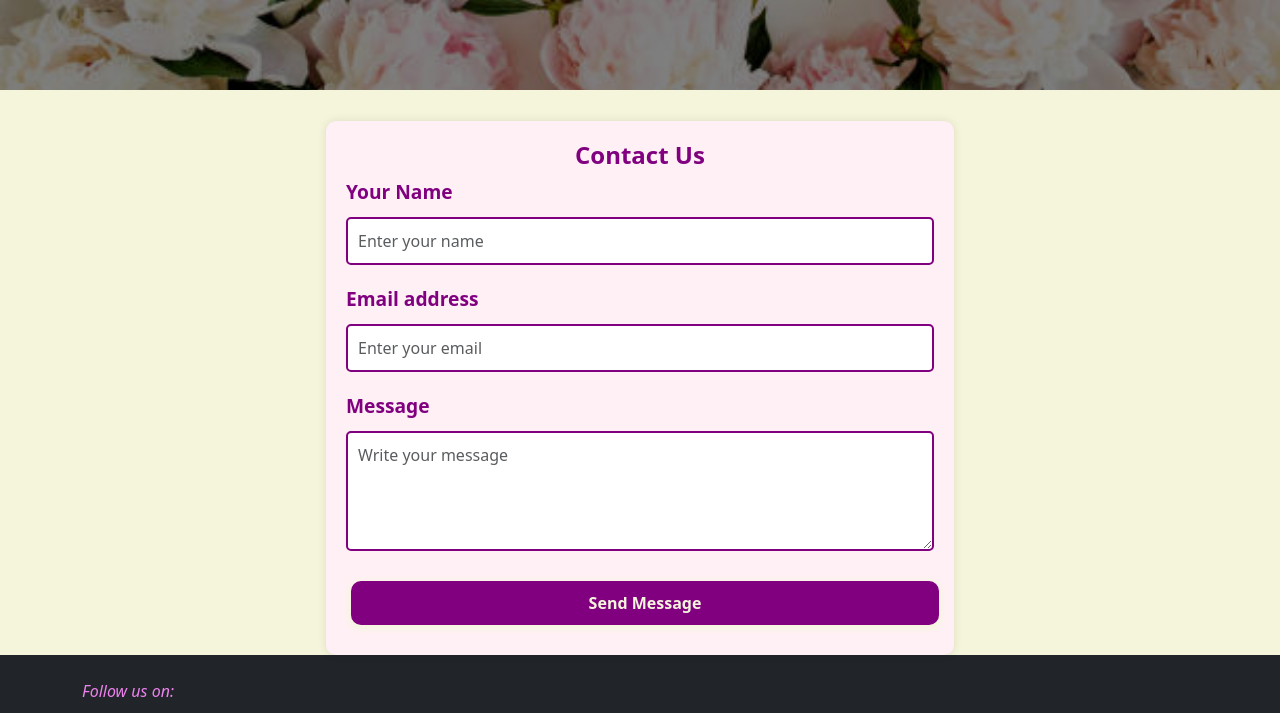
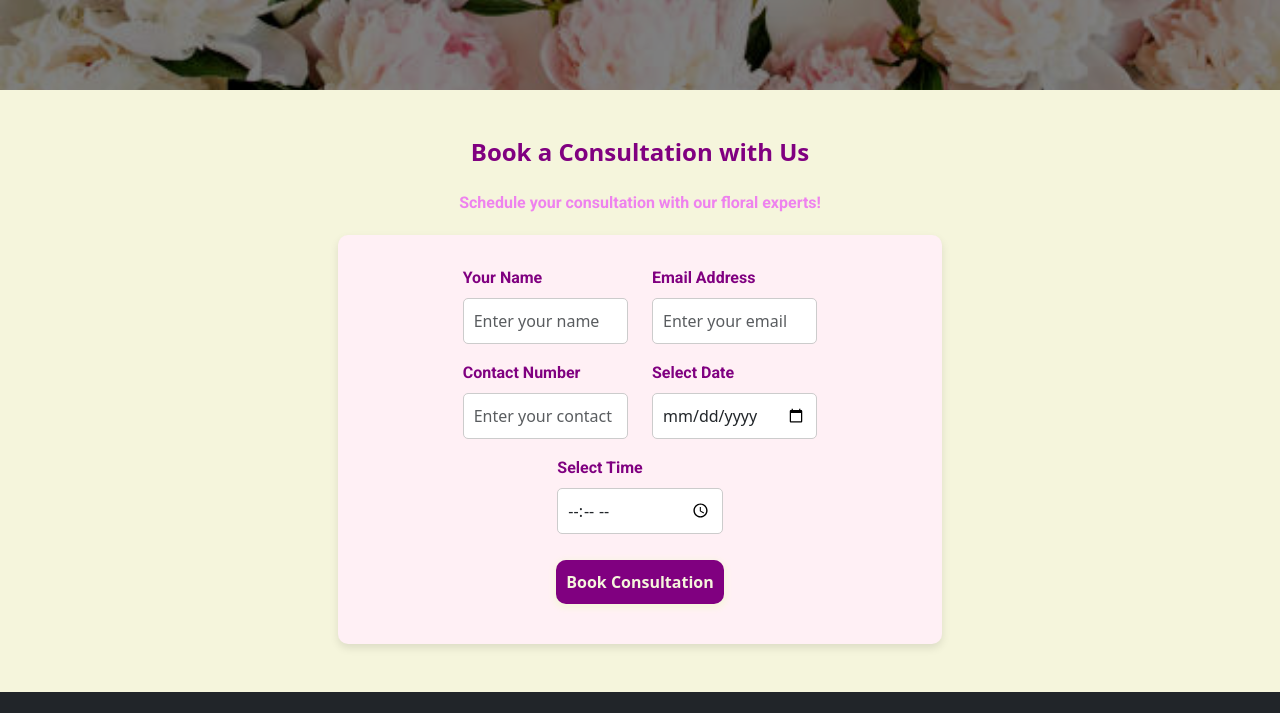
Before and after one commit to Sandhya80/Fiorellino, a plain HTML site: page contactUs.html in a window 1280 px wide. Shown: the part 710-1423 px from the top of the page. Drawn offline with nearby package versions, Linux system fonts and the light colour scheme.

Commit message:
Style the contact us page and add a booking calender

```diff
--- a/contactUs.html
+++ b/contactUs.html
@@ -63,24 +63,48 @@
 <div class="row justify-content-center">
   <div class="col-md-6">
 
-    <div class="contact-form">
-      <h3 class="text-center">Contact Us</h3>
-        <form>
-          <div class="mb-3">
-            <label for="name" class="form-label">Your Name</label>
-            <input type="text" class="form-control" id="name" placeholder="Enter your name">
-          </div>
-          <div class="mb-3">
-            <label for="email" class="form-label">Email address</label>
-            <input type="email" class="form-control" id="email" placeholder="Enter your email">
-          </div>
-          <div class="mb-3">
-            <label for="message" class="form-label">Message</label>
-            <textarea class="form-control" id="message" rows="4" placeholder="Write your message"></textarea>
-          </div>
-            <button type="submit" class="btn btn-primary w-100">Send Message</button>
-        </form>
+    <!-- Booking Consultation Section -->
+<div class="container my-5">
+  <h2 class="text-center mb-4">Book a Consultation with Us</h2>
+  <p class="text-center">Schedule your consultation with our floral experts!</p>
+  <form class="booking-form">
+    <div class="row justify-content-center">
+      <!-- Name Field -->
+      <div class="col-md-4 mb-3">
+        <label for="consultation-name" class="form-label">Your Name</label>
+        <input type="text" id="consultation-name" class="form-control" placeholder="Enter your name" required>
+      </div>
+      <!-- Email Field -->
+      <div class="col-md-4 mb-3">
+        <label for="consultation-email" class="form-label">Email Address</label>
+        <input type="email" id="consultation-email" class="form-control" placeholder="Enter your email" required>
+      </div>
     </div>
+    <div class="row justify-content-center">
+      <!-- Contact Number Field -->
+      <div class="col-md-4 mb-3">
+        <label for="consultation-phone" class="form-label">Contact Number</label>
+        <input type="tel" id="consultation-phone" class="form-control" placeholder="Enter your contact number" required>
+      </div>
+      <!-- Date Picker -->
+      <div class="col-md-4 mb-3">
+        <label for="consultation-date" class="form-label">Select Date</label>
+        <input type="date" id="consultation-date" class="form-control" required>
+      </div>
+    </div>
+    <div class="row justify-content-center">
+      <!-- Time Picker -->
+      <div class="col-md-4 mb-3">
+        <label for="consultation-time" class="form-label">Select Time</label>
+        <input type="time" id="consultation-time" class="form-control" required>
+      </div>
+    </div>
+    <!-- Submit Button -->
+    <div class="text-center">
+      <button type="submit" class="btn btn-primary btn-lg">Book Consultation</button>
+    </div>
+  </form>
+</div>
 
   </div>
 </div>
--- a/css/contactUs.css
+++ b/css/contactUs.css
@@ -17,7 +17,8 @@
     height: 100%;
     background-color: rgba(0, 0, 0, 0.5); /* Black overlay with 50% opacity */
   }
-/* Styling the form container */
+/* Booking Form Styling */
+
 .form-container {
     position: absolute;
     z-index: 1; /* Ensuring form to be above the dimmed background */
@@ -32,51 +33,40 @@
     border-radius: 10px;
     box-sizing: border-box; /* Include padding in width/height */
 }
-h2 {
-    font-size: 48px;
-    color: purple;
-    text-align: center;
-    margin: 50px 0 10px 0;
-}
-.contact-form {
-    background: lavenderblush;
-    margin-top: 5%;
-    padding: 20px;
+/* Booking Form Styling */
+.booking-form {
+    background-color: lavenderblush; /* Matches the Fiorellino theme */
+    padding: 30px;
     border-radius: 10px;
-    box-shadow: 0px 0px 10px 0px #0000001a;
-}
-.text-center {
-    text-align: center;
-    color: purple;
-    font-size: 1.5rem;
+    box-shadow: 0 4px 8px rgba(0, 0, 0, 0.1);
+  }
+
+  .booking-form .form-label {
+    font-family: 'Roboto', sans-serif;
+    font-size: 1rem;
+    color: purple; /* Matches the theme */
     font-weight: bold;
-    font-style: normal;
-}
-.btn{
-    display: inline-block;
-    padding: 10px 10px;
-    margin: 10px 5px;
+  }
+
+  .booking-form .form-control {
+    border: 1px solid #ccc;
+    border-radius: 5px;
+    padding: 10px;
+    font-size: 1rem;
+  }
+
+  .booking-form .btn-primary {
+    background-color: purple; /* Matches the homepage theme */
     border: none;
-    border-radius: 10px;
-    background:purple;
-    color: beige;
-    font-size: 1rem;
-    font-weight: bold;
-    text-decoration: none;
-    cursor: pointer;
-}
-.form-label {
-    font-size: 1.2rem;
-    font-weight: bold;
-    color: purple;
-    margin-bottom: 10px;
-}
-.form-control {
-    width: 100%;
-    padding: 10px;
-    border: 2px solid purple;
-    border-radius: 5px;
+    transition: background-color 0.3s ease;
+  }
+
+  .booking-form .btn-primary:hover {
+    background-color: darkorchid; /* Slightly darker shade on hover */
+  }
+  p {
+    font-family: 'Roboto', sans-serif;
+    font-size: 1rem !important;
+    color: violet !important;
     margin-bottom: 20px;
-    font-size: 1rem;
-    color: purple;
-}
+  }
```
